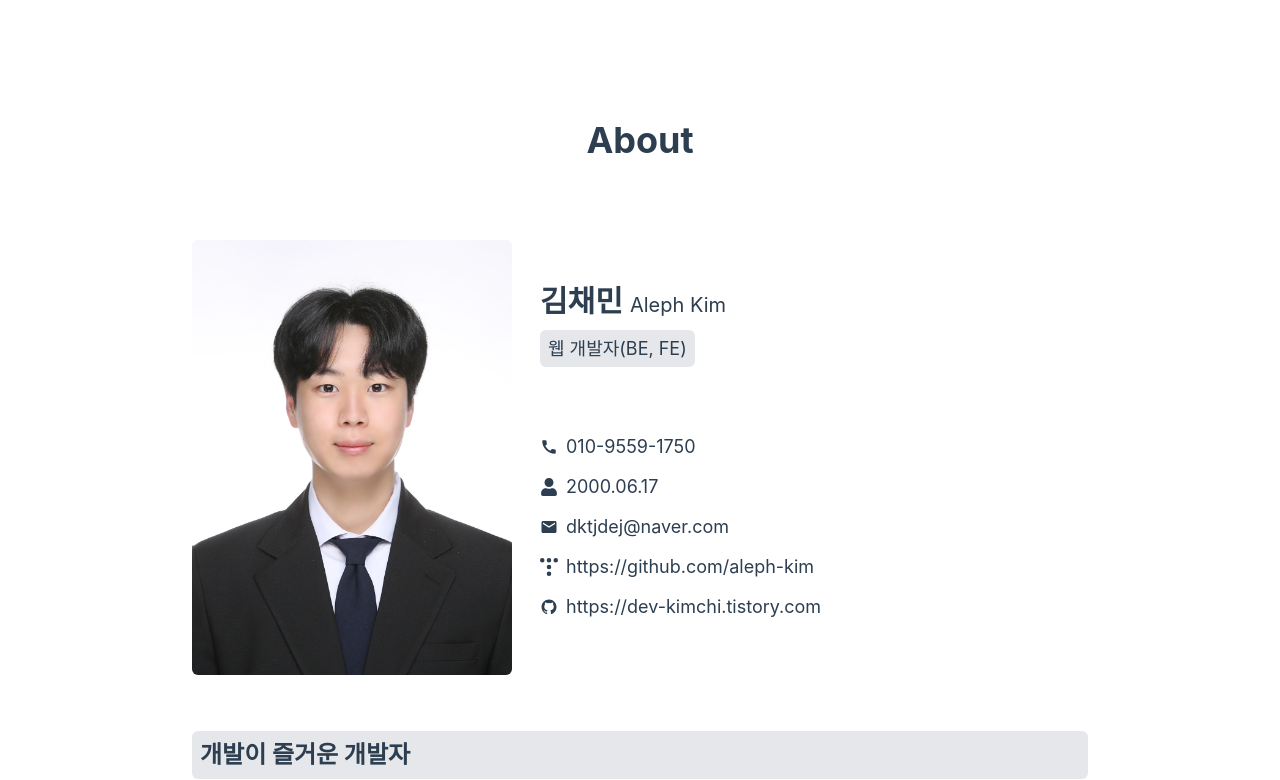
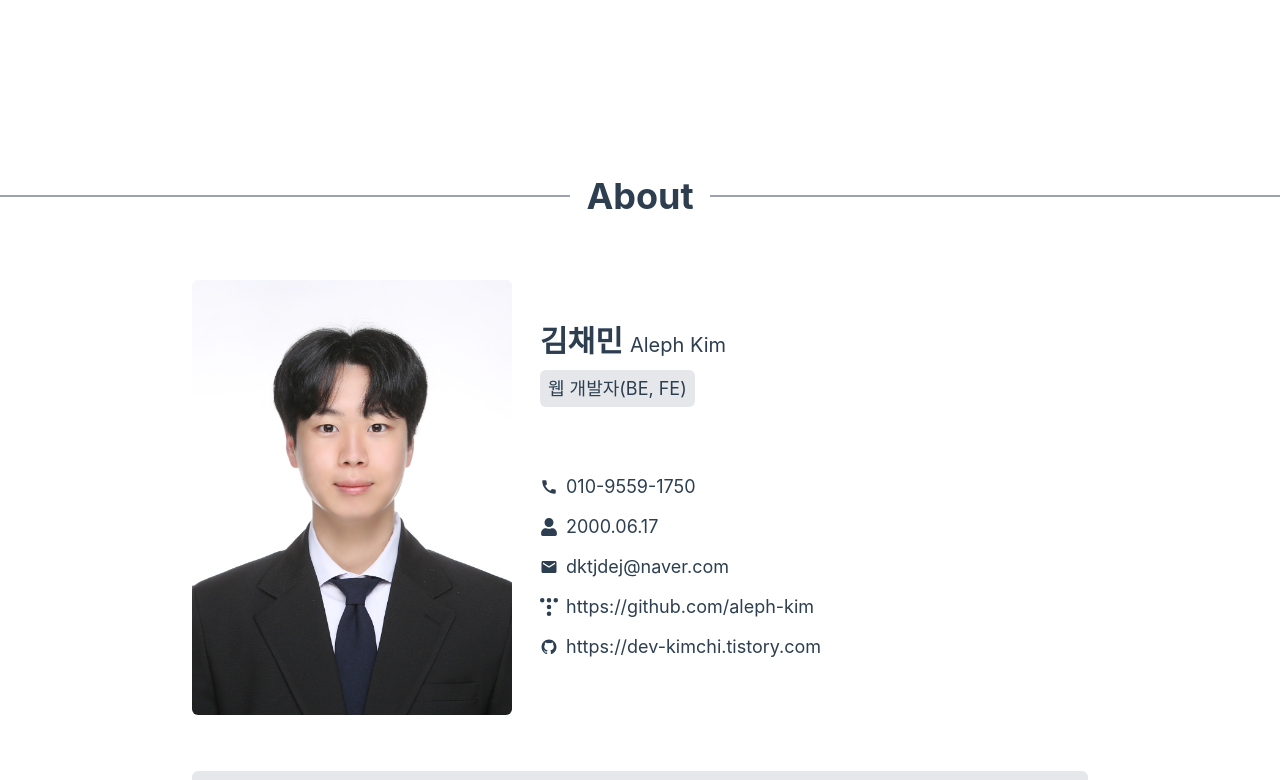
Before and after one commit to Aleph-Kim/portfolio, a Vue app: page / in a window 1280 px wide. Shown: the part 720-1500 px from the top of the page. Built offline with nearby package versions, Linux system fonts and the light colour scheme.

Commit message:
수정 - SectionTitle 컴포넌트 추가
1. 기존 Section Title 컴포넌트화하여 재사용
2. Section Title 스크롤 애니메이션 추가

```diff
--- a/src/App.vue
+++ b/src/App.vue
@@ -1,5 +1,5 @@
 <template>
-    <div id="app" class="overflow-x-hidden">
+    <div id="app" class="overflow-x-hidden pb-20 sm:pb-40">
         <span @click="toggleDarkMode" class="fixed top-3 right-3 w-7 h-7 cursor-pointer z-10">
             <div v-if="isDarkMode">
                 <!-- 달 아이콘 -->
--- a/src/components/About.vue
+++ b/src/components/About.vue
@@ -1,10 +1,11 @@
 <template>
     <section class="section flex items-center flex-col min-h-screen">
+        <SectionTitle title="About" />
         <!-- About -->
-        <div class="w-[90%] md:w-[70%] mt-10">
-            <h2 class="text-4xl font-bold text-center mb-20">About</h2>
+        <div class="w-[90%] md:w-[70%]">
 
-            <div class="flex flex-col justify-around items-center sm:flex-row lg:justify-start" data-aos="fade-down" data-aos-duration="800">
+            <div class="flex flex-col justify-around items-center sm:flex-row lg:justify-start" data-aos="fade-down"
+                data-aos-duration="800">
                 <img :src="about.image" alt="Profile Picture"
                     class="mb-5 md:mb-0 sm:w-[40%] sm:mr-7 sm:max-w-80 rounded-md w-[80%]">
                 <div class="flex flex-col justify-between md:min-h-[350px] text-lg w-[80%] md:w-auto">
@@ -72,7 +73,8 @@
                 </div>
             </div>
             <div class="mt-14 mx-auto">
-                <div v-for="pursue in about.pursue" :key="pursue.title" class="mb-8" data-aos="fade-down" data-aos-duration="800">
+                <div v-for="pursue in about.pursue" :key="pursue.title" class="mb-8" data-aos="fade-down"
+                    data-aos-duration="800">
                     <div class="text-2xl font-bold bg-gray-200 dark:bg-zinc-600 rounded-md p-2 transition duration-500">
                         {{ pursue.title }}
                     </div>
@@ -84,11 +86,16 @@
 </template>
 
 <script>
+/**
+ * About 섹션 타이틀이 화면에 등장할 때 가로선 애니메이션을 트리거합니다.
+ */
 import { aboutData } from '/public/data/about';
+import SectionTitle from './SectionTitle.vue';
 export default {
+    components: { SectionTitle },
     data() {
         return {
-            about: aboutData
+            about: aboutData,
         };
     },
 };
--- a/src/components/Career.vue
+++ b/src/components/Career.vue
@@ -1,11 +1,11 @@
 <template>
     <section class="section flex items-center justify-center flex-col">
+        <SectionTitle title="Career" />
         <!-- Career -->
-        <div class="mt-10">
-            <h2 class="text-4xl font-bold text-center mb-10">Career</h2>
+        <div>
             <JobCard v-for="(career, index) in careers" :key="index" :company="career.company" :role="career.role"
                 :period="career.period" :description="career.description" :skills="career.skills"
-                :projects="career.projects" :titleColor="career.titleColor"/>
+                :projects="career.projects" :titleColor="career.titleColor" />
         </div>
     </section>
 </template>
@@ -13,11 +13,12 @@
 <script>
 import { careerData } from '/public/data/career';
 import JobCard from './JobCard.vue';
-
+import SectionTitle from './SectionTitle.vue';
 export default {
     name: 'Career',
     components: {
-        JobCard
+        JobCard,
+        SectionTitle
     },
     data() {
         return {
--- a/src/components/Project.vue
+++ b/src/components/Project.vue
@@ -1,7 +1,7 @@
 <template>
-    <section id="projects" class="py-20">
+    <section class="section flex items-center flex-col">
+        <SectionTitle title="Projects" />
         <div class="container mx-auto px-4">
-            <h2 class="text-3xl font-bold text-center mb-12 text-gray-800 dark:text-white">Projects</h2>
             <div class="max-w-7xl mx-auto">
                 <div class="grid grid-cols-1 lg:grid-cols-2 gap-8">
                     <div v-for="project in projects" :key="project.id"
@@ -55,11 +55,12 @@
 import { projectsData } from '/public/data/projects';
 import ProjectModal from './ProjectModal.vue';
 import Skill from './Skill.vue';
-
+import SectionTitle from './SectionTitle.vue';
 export default {
     components: {
         ProjectModal,
-        Skill
+        Skill,
+        SectionTitle
     },
     data() {
         return {
--- /dev/null
+++ b/src/components/SectionTitle.vue
@@ -0,0 +1,46 @@
+<template>
+    <div ref="titleSection" class="flex items-center justify-center mt-24 mb-16 w-full">
+        <div
+            :class="['h-[2px] bg-gray-400 dark:bg-zinc-600 transition-all duration-[1.2s]', isLineVisible ? 'w-full' : 'w-0']">
+        </div>
+        <h2 class="mx-4 text-4xl font-bold text-center">{{ title }}
+            <slot />
+        </h2>
+        <div
+            :class="['h-[2px] bg-gray-400 dark:bg-zinc-600 transition-all duration-[1.2s]', isLineVisible ? 'w-full' : 'w-0']">
+        </div>
+    </div>
+</template>
+
+<script>
+export default {
+    name: 'SectionTitle',
+    props: {
+        title: {
+            type: String,
+            required: true
+        }
+    },
+    data() {
+        return {
+            isLineVisible: false
+        };
+    },
+    mounted() {
+        this.$nextTick(() => {
+            if (this.$refs.titleSection) {
+                const observer = new IntersectionObserver(
+                    (entries) => {
+                        if (entries[0].isIntersecting) {
+                            this.isLineVisible = true;
+                            observer.disconnect();
+                        }
+                    },
+                    { threshold: 0.3 }
+                );
+                observer.observe(this.$refs.titleSection);
+            }
+        });
+    }
+};
+</script>
--- a/src/components/Skills.vue
+++ b/src/components/Skills.vue
@@ -1,8 +1,8 @@
 <template>
-    <section class="section flex items-center justify-center flex-col mt-20 mb-40">
+    <section class="section flex items-center justify-center flex-col">
+        <SectionTitle title="Skills" />
         <!-- Skills -->
         <div class="mt-10">
-            <h2 class="text-4xl font-bold text-center mb-10">Skills</h2>
 
             <div class="flex flex-col ml-3">
                 <div v-for="(skillCategory, index) in skills" :key="index"
@@ -20,11 +20,12 @@
 <script>
 import Skill from './Skill.vue';
 import { skillsData } from '/public/data/skills.js';
-
+import SectionTitle from './SectionTitle.vue';
 export default {
     name: 'Skills',
     components: {
-        Skill
+        Skill,
+        SectionTitle
     },
     data() {
         return {
```
